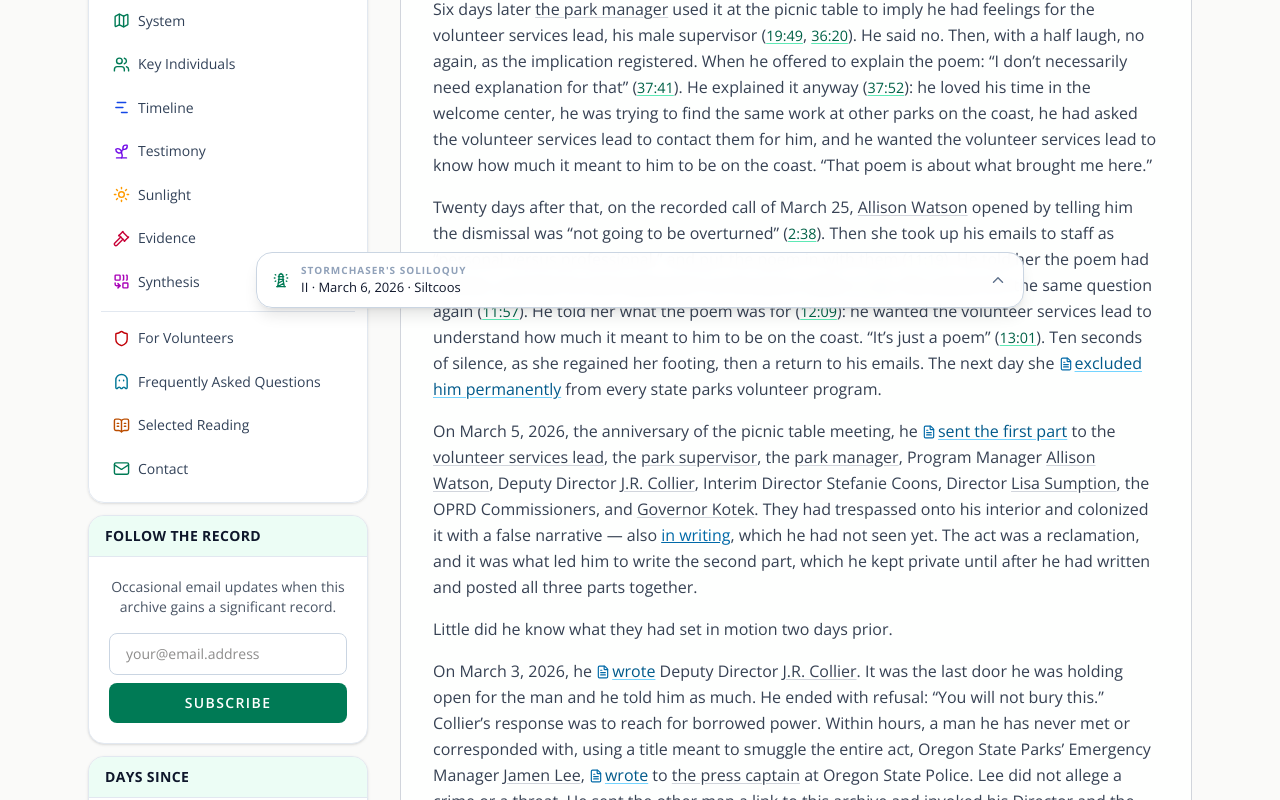
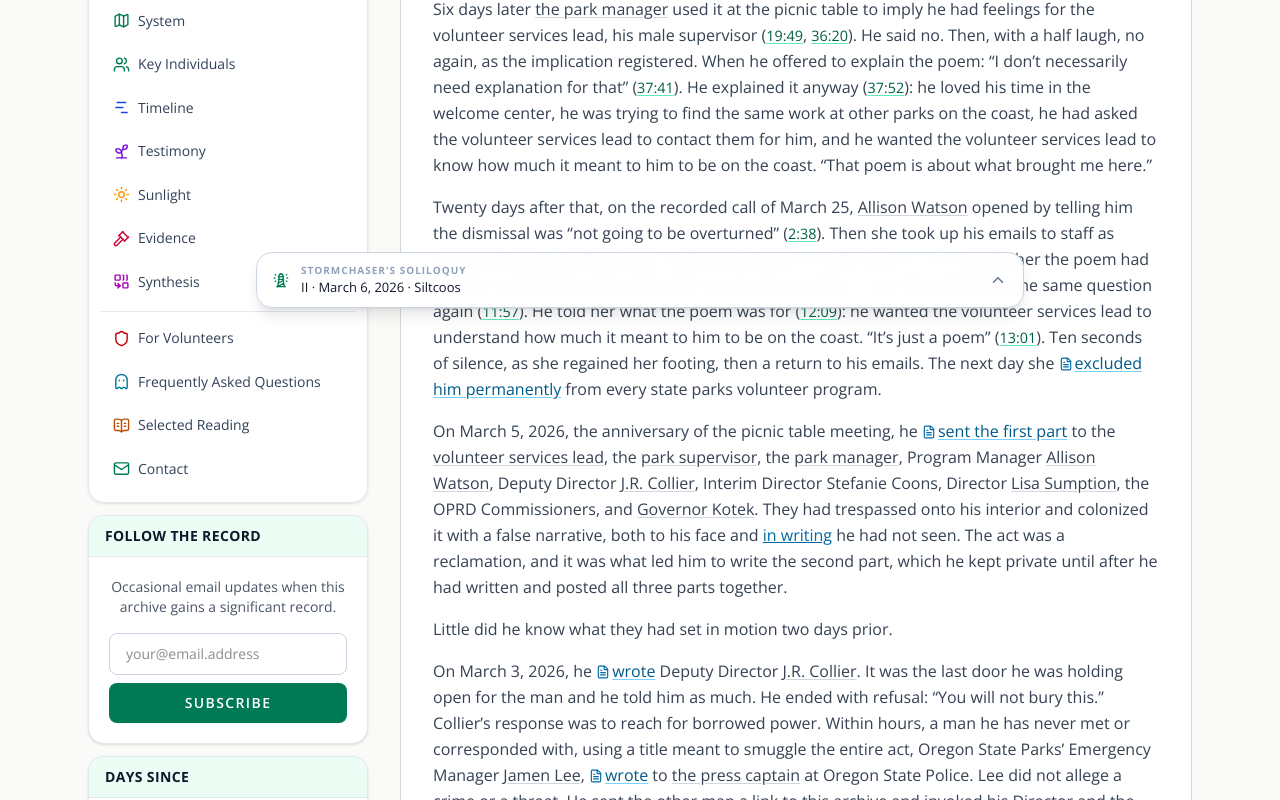
Before and after one commit to rswfire/rswfire.oprd, a Next.js app: page /soliloquy in a window 1280 px wide. Shown: the part 476-1276 px from the top of the page. Built offline with nearby package versions, Linux system fonts and the light colour scheme.

Commit message:
Soliloquy: both to his face and in writing he had not seen

```diff
--- a/app/(archive)/soliloquy/page.tsx
+++ b/app/(archive)/soliloquy/page.tsx
@@ -347,9 +347,9 @@ export default function StormchasersSoliloquyPage() {
                     <PersonLink name="J.R. Collier" seat="deputy" />, Interim Director Stefanie Coons, Director{" "}
                     <PersonLink name="Lisa Sumption" />, the OPRD Commissioners, and{" "}
                     <PersonLink name="Governor Kotek" seat="governor" />. They had trespassed onto his interior and
-                    colonized it with a false narrative &mdash; also{" "}
-                    <Link href="/sunlight" className="text-sky-700 underline hover:text-sky-600">in writing</Link>, which
-                    he had not seen yet. The act was a reclamation, and it was what led him to write the second part,
+                    colonized it with a false narrative, both to his face and{" "}
+                    <Link href="/sunlight" className="text-sky-700 underline hover:text-sky-600">in writing</Link> he had
+                    not seen. The act was a reclamation, and it was what led him to write the second part,
                     which he kept private until after he had written and posted all three parts together.
                 </p>
                 <p>
```
